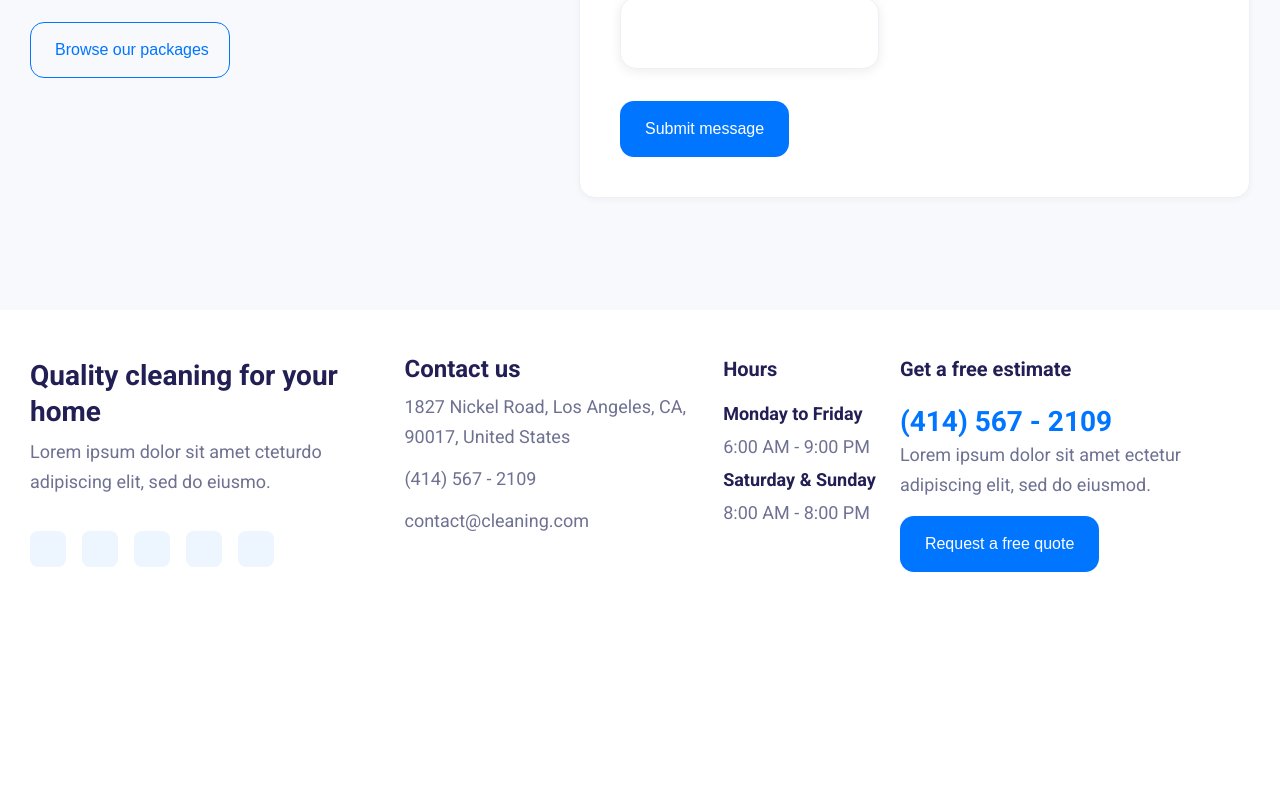
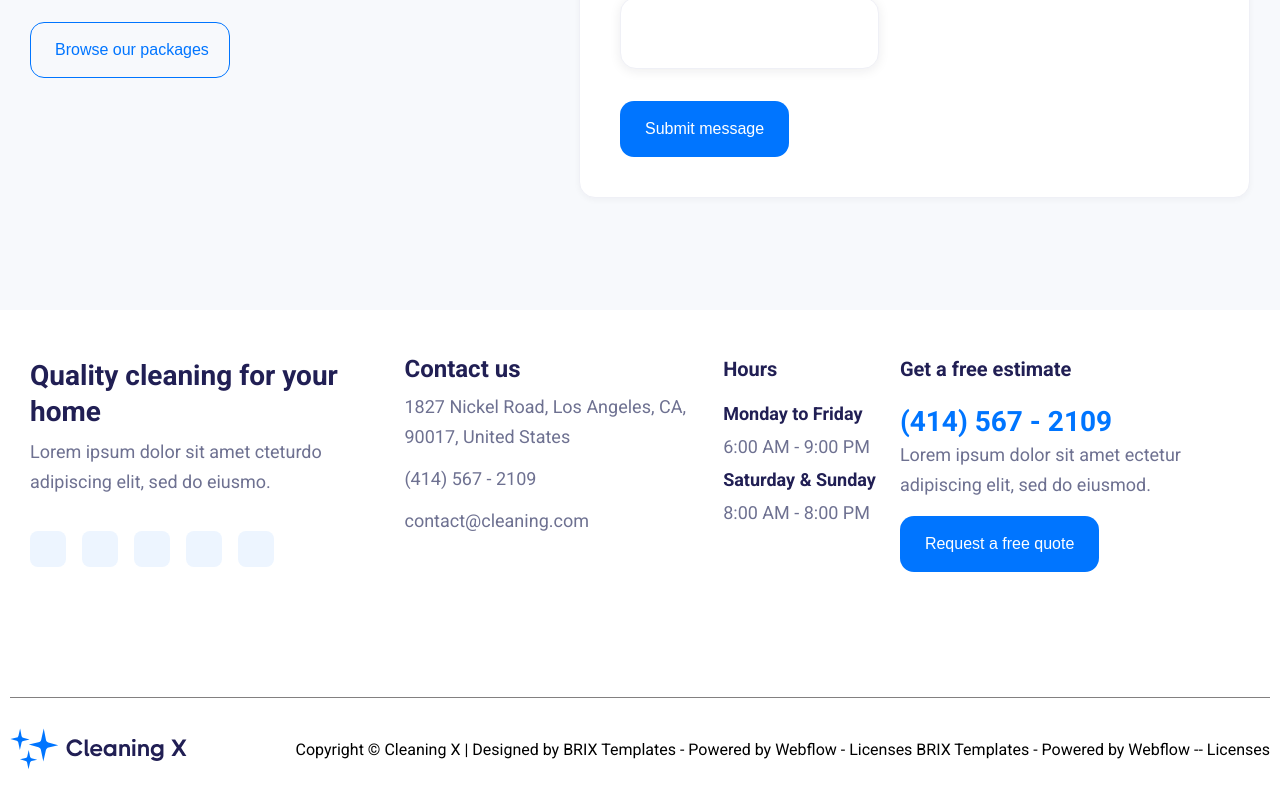
Before and after one commit to OutisDeveloper/cleaning-x, a React (Create React App) app: page / in a window 1280 px wide. Shown: the part 4946-5746 px from the top of the page. Before the commit the page ends 5643 px from the top, so only its background shows below. Built offline with nearby package versions, Linux system fonts and the light colour scheme.

Commit message:
'footerEnd'

```diff
--- /dev/null
+++ b/src/components/footer/Footer.jsx
@@ -0,0 +1,17 @@
+import Style from "./footer.module.scss";
+import footerImg from "../../assets/images/logo.svg";
+export const Footer = () => {
+  return (
+    <footer id={Style.Footer}>
+      <div className={`container ${Style.footerContainer}`}>
+        <img src={footerImg} alt="" />
+        <p>
+          Copyright © Cleaning X | Designed by BRIX Templates - Powered by
+          Webflow - Licenses BRIX Templates - Powered by Webflow -- Licenses
+        </p>
+      </div>
+    </footer>
+  );
+};
+
+export default Footer;
--- /dev/null
+++ b/src/components/footer/footer.module.scss
@@ -0,0 +1,14 @@
+#Footer {
+  .footerContainer {
+    border-top: 1px solid rgb(130, 128, 128);
+    padding: 30px 0px;
+    display: flex;
+    flex-direction: row;
+    flex-wrap: nowrap;
+    justify-content: space-between;
+    align-items: center;
+    p {
+      white-space: wrap;
+    }
+  }
+}
--- a/src/pages/HomePage.jsx
+++ b/src/pages/HomePage.jsx
@@ -6,6 +6,7 @@ import Header from "../components/header/Header";
 import Home from "../components/home/Home";
 import Info from "../components/info/Info";
 import Service from "../components/service/Service";
+import Footer from "../components/footer/Footer";
 
 export const HomePage = () => {
   return (
@@ -18,6 +19,7 @@ export const HomePage = () => {
       <Article />
       <Contact />
       <Info />
+      <Footer />
     </>
   );
 };
```
